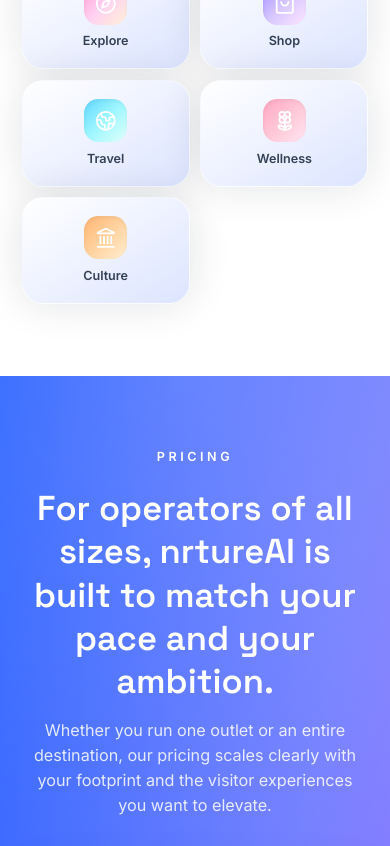
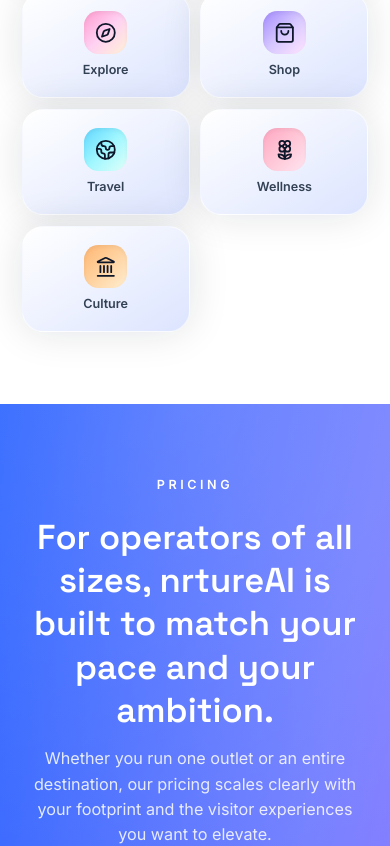
Before and after one commit to ppinkfreudd/nrture-website, a React (Vite) app: page / in a window 390 px wide. Shown: the part 5080-5926 px from the top of the page. Built offline with nearby package versions, Linux system fonts and the light colour scheme.

Commit message:
UI updates

```diff
--- a/src/components/Navigation.tsx
+++ b/src/components/Navigation.tsx
@@ -134,9 +134,9 @@
                   href="https://elara.nrture.ai/book-a-demo/"
                   target="_blank"
                   rel="noopener noreferrer"
-                  className="hidden rounded-full border border-neutral-300 bg-white px-3 py-1.5 text-neutral-900 transition hover:border-neutral-500 hover:bg-neutral-100 sm:inline-flex sm:px-4 sm:py-2"
+                  className="hidden rounded-full border border-sky-500 bg-white px-3 py-1.5 text-neutral-900 transition hover:border-sky-600 hover:bg-blue-50 sm:inline-flex sm:px-4 sm:py-2"
                 >
-                  Request a demo
+                  Book a demo
                 </a>
                 <a
                   href="https://elara.nrture.ai/"
--- a/src/sections/PricingSection.tsx
+++ b/src/sections/PricingSection.tsx
@@ -75,11 +75,11 @@
           <p className="text-sm font-semibold uppercase tracking-[0.28em] text-white">Pricing</p>
         </div>
 
-        <div className="mx-auto max-w-3xl space-y-4 text-center">
-          <h2 className="text-[clamp(2.4rem,4vw,3.4rem)] font-display font-semibold leading-tight">
+        <div className="mx-auto space-y-4 text-center">
+          <h2 className="mx-auto max-w-6xl text-[clamp(2.4rem,4vw,3.4rem)] font-display font-semibold leading-tight">
             For operators of all sizes, nrtureAI is built to match your pace and your ambition.
           </h2>
-          <p className="text-lg text-white/85">
+          <p className="mx-auto max-w-3xl text-lg text-white/85">
             Whether you run one outlet or an entire destination, our pricing scales clearly with your footprint and the visitor
             experiences you want to elevate.
           </p>
--- a/src/sections/ProblemSolutionSection.tsx
+++ b/src/sections/ProblemSolutionSection.tsx
@@ -71,7 +71,7 @@
                   Your 24/7 AI Social Reputation Manager
                 </h2>
               </div>
-              <div className="space-y-4 text-[0.88rem] leading-relaxed text-neutral-700 sm:text-[1.1rem]">
+              <div className="space-y-8 text-[0.88rem] leading-relaxed text-neutral-700 sm:space-y-10 sm:text-[1.1rem]">
                 <div>
                   <p className="text-sm font-semibold uppercase tracking-[0.22em] text-neutral-500">Her role</p>
                   <p className="mt-1 text-[0.95rem] font-medium text-ink sm:text-[1.1rem]">Reputation guardian and visitor joy ambassador.</p>
--- a/src/sections/SolutionsSection.tsx
+++ b/src/sections/SolutionsSection.tsx
@@ -288,7 +288,7 @@
                   aria-disabled="true"
                   className="group flex flex-col items-center gap-2 rounded-3xl border border-white/60 bg-gradient-to-br from-white via-[#eef2ff] to-[#dce4ff] px-4 py-5 text-center text-slate-600 shadow-[0_0_40px_rgba(15,23,42,0.12)] transition hover:-translate-y-0.5"
                 >
-                  <span className={`rounded-2xl p-3 text-white shadow-inner shadow-[0_0_28px_rgba(15,23,42,0.22)] bg-gradient-to-br ${category.accentGradient}`}>
+                  <span className={`rounded-2xl p-3 text-slate-900 shadow-inner shadow-[0_0_28px_rgba(15,23,42,0.22)] bg-gradient-to-br ${category.accentGradient}`}>
                     <Icon className="h-6 w-6" />
                   </span>
                   <p className="text-sm font-semibold text-slate-700">{category.label}</p>
```
